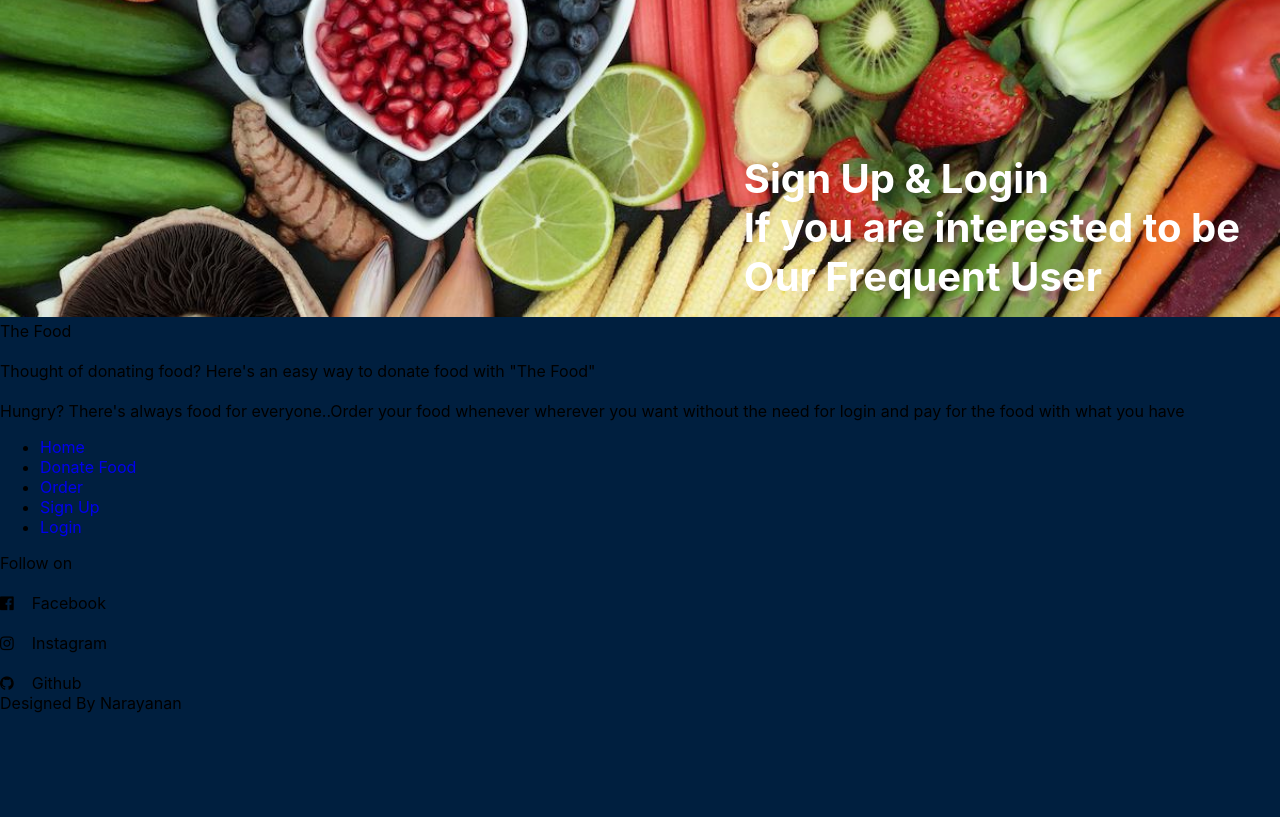
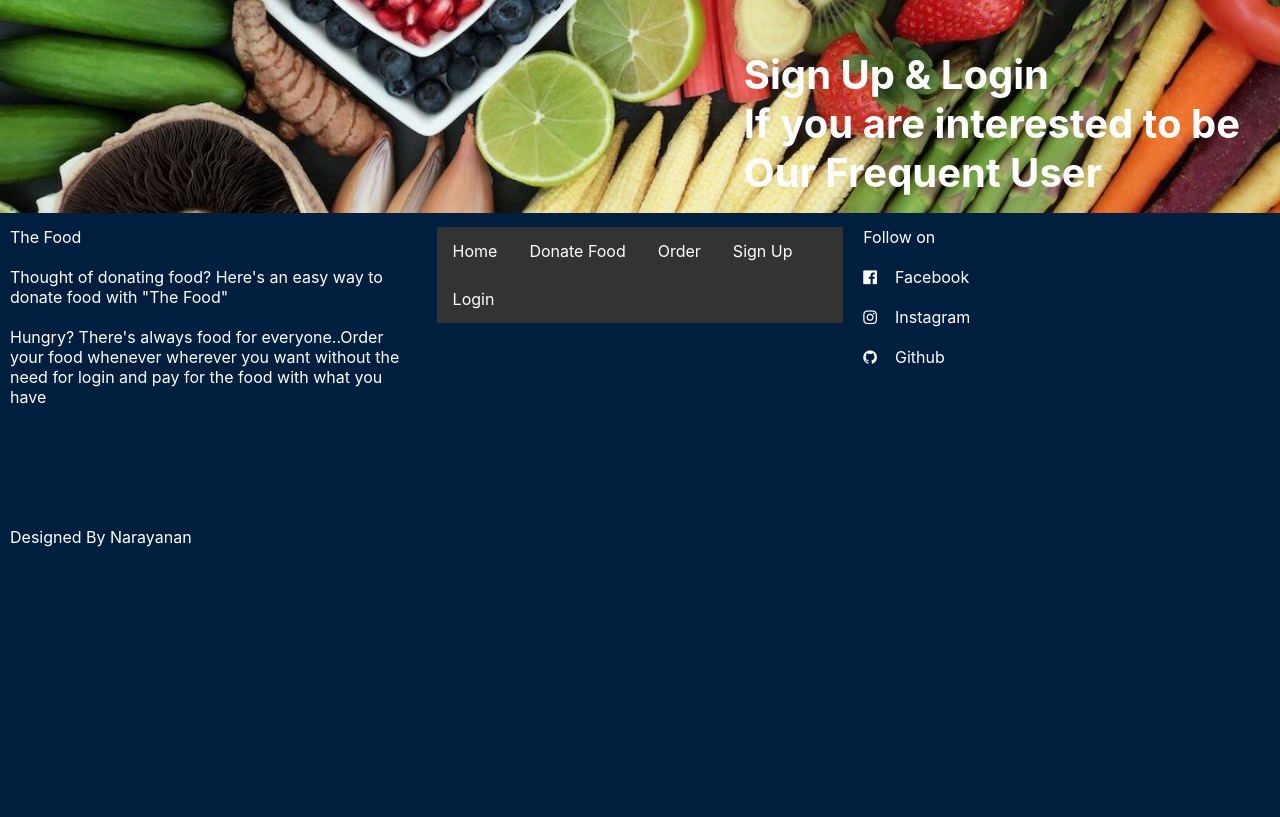
Before and after one commit to Narayanan134/The-Food, a Django app: page / in a window 1280 px wide. Shown: the part 2240-3057 px from the top of the page. Before the commit the page ends 2953 px from the top, so only its background shows below. Run offline with Django 3.2, Linux system fonts and the light colour scheme; some web fonts are replaced.

Commit message:
First Commit

```diff
--- a/base/settings.py
+++ b/base/settings.py
@@ -24,7 +24,7 @@ BASE_DIR = os.path.dirname(os.path.dirname(os.path.abspath(__file__)))
 SECRET_KEY = 'q4ha(%b)sv+jf9f7naxbv5==8$)*m19g)e)zpr8glipp7wb(vg'
 
 # SECURITY WARNING: don't run with debug turned on in production!
-DEBUG = False
+DEBUG = True
 
 ALLOWED_HOSTS = ['*']
 
--- a/templates/base.html
+++ b/templates/base.html
@@ -18,10 +18,57 @@
     <link rel="stylesheet" href="{% static 'styles/font-awesome3.css' %}">
 
     <title>Base</title>
+
+    <style>
+        ul {
+          list-style-type: none;
+          margin: 0;
+          padding: 0;
+          overflow: hidden;
+          background-color: #333;
+        }
+
+        li {
+          float: left;
+        }
+
+        li a {
+          display: block;
+          color: white;
+          text-align: center;
+          padding: 14px 16px;
+          text-decoration: none;
+        }
+
+        li a:hover {
+          background-color: #111;
+        }
+        .logo{
+            color:white;
+
+        }
+        /* Create three equal columns that floats next to each other */
+.column {
+    float: left;
+    width: 33.33%;
+    padding: 10px;
+    height: 300px; /* Should be removed. Only for demonstration */
+    color: white;
+  }
+
+  /* Clear floats after the columns */
+  .row:after {
+    content: "";
+    display: table;
+    clear: both;
+    color: white;
+  }
+        </style>
+
 </head>
 <body>
 
-<div class="navbar">
+<div class="header">
         <div class="logo">
             The Food
         </div>
@@ -48,13 +95,13 @@
 </div>
     <footer>
         <div class="footer">
-            <div class="footer-content">
-                <div class="footer-section about">
+            <div class="row">
+                <div class="column">
                     The Food<br><br>
                     Thought of donating food? Here's an easy way to donate food with "The Food"<br><br>
                     Hungry? There's always food for everyone..Order your food whenever wherever you want without the need for login and pay for the food with what you have
                 </div>
-                <div class="footer-section link">
+                <div class="column">
                     <ul>
                         <li><a href="http://127.0.0.1:8000/">Home</a></li>
                         <li><a href="http://127.0.0.1:8000/donatefood/donate">Donate Food</a></li>
@@ -64,14 +111,14 @@
                     </ul>
 
                 </div>
-                <div class="footer-section social">
+                <div class="column">
                     Follow on<br><br>
                     <i class="fa fa-facebook-official"></i>&nbsp &nbsp Facebook<br><br>
                     <i class="fa fa-instagram" aria-hidden="true"></i>&nbsp &nbsp Instagram<br><br>
                     <i class="fa fa-github" aria-hidden="true"></i>&nbsp &nbsp Github
                 </div>
             </div>
-            <div class="footer-bottom">
+            <div class="column">
                 Designed By Narayanan
             </div>
 
```
Also changed, not shown: templates/base2.html (+53 -6 lines).
